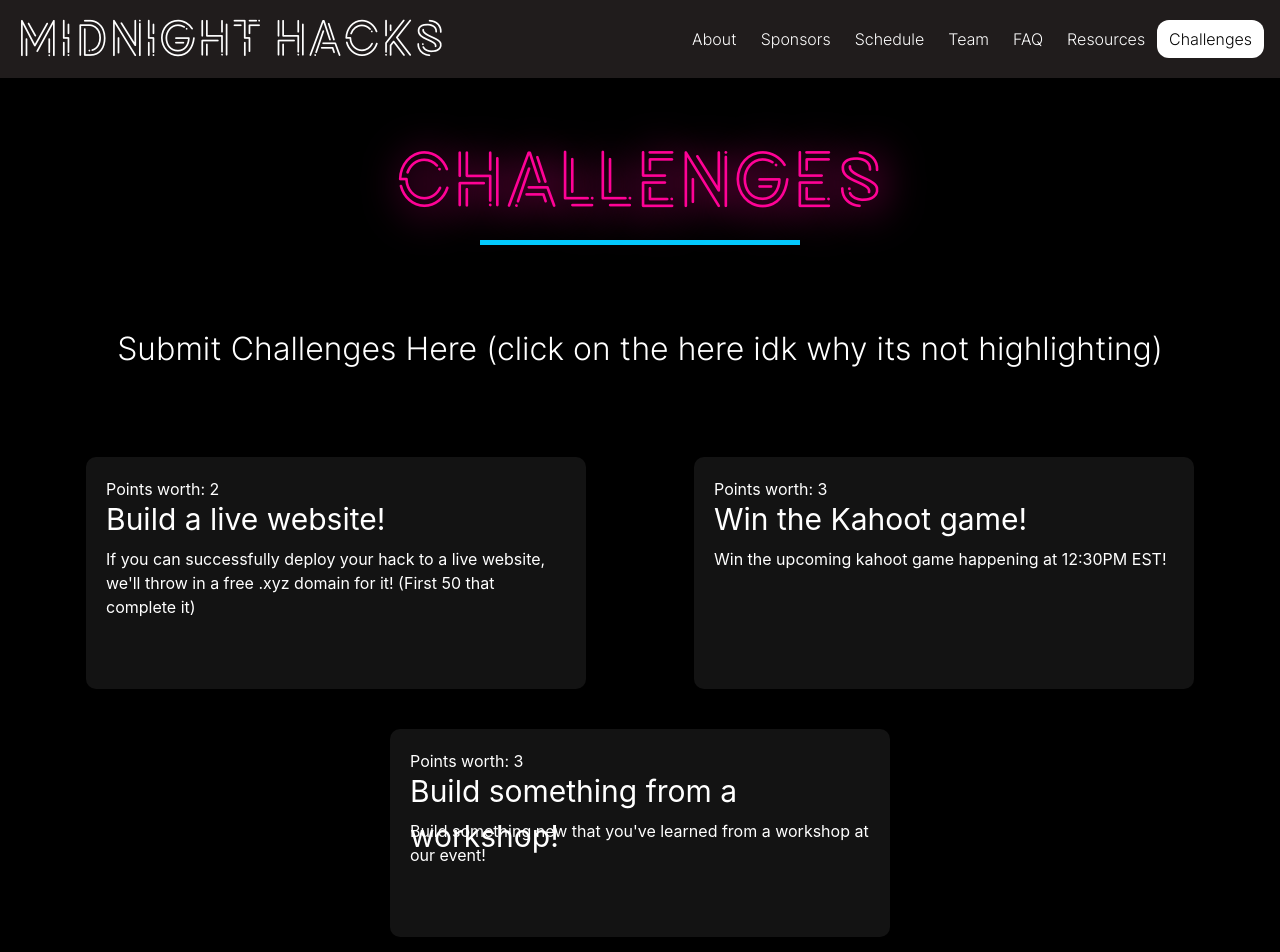
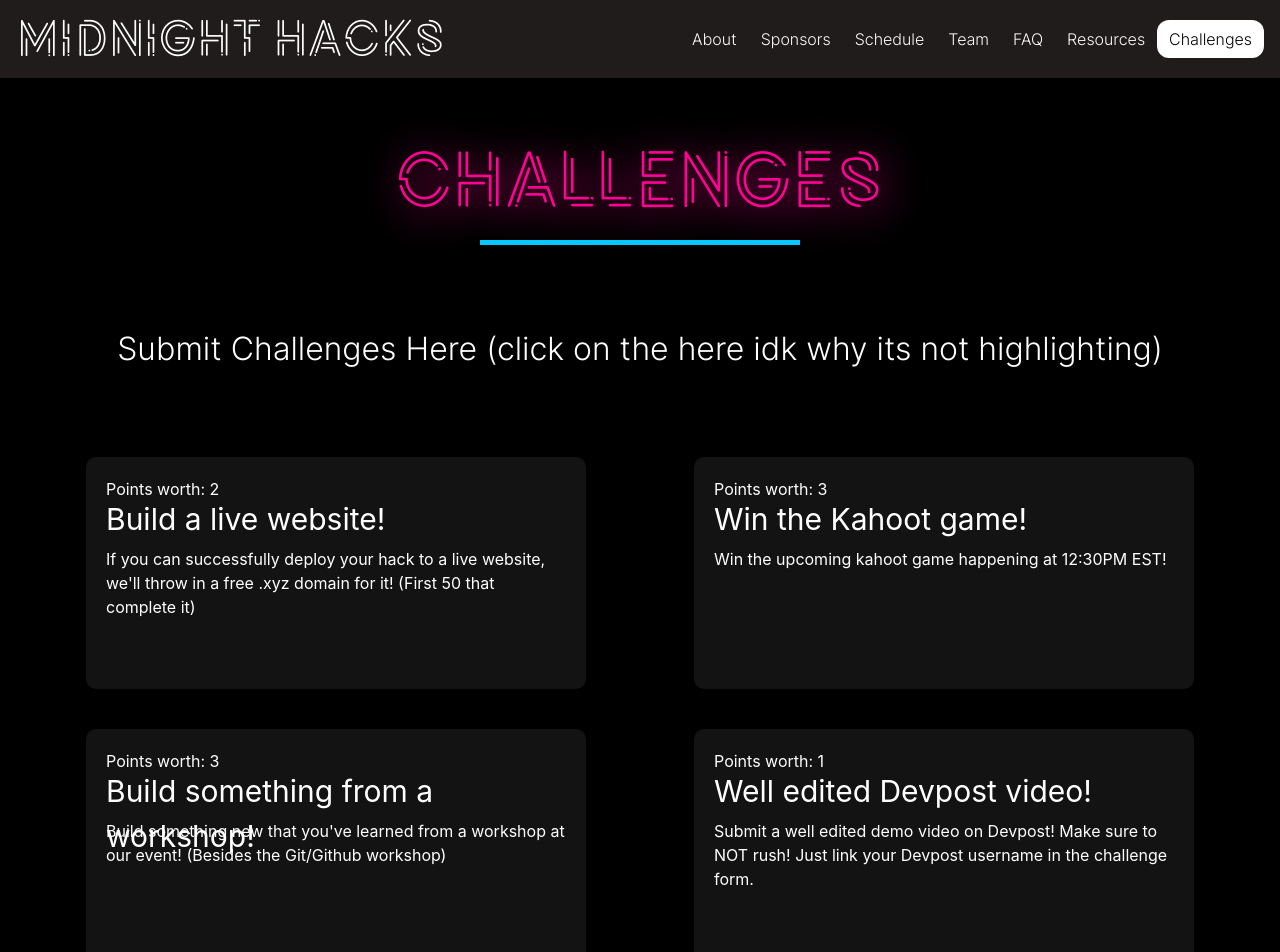
Before and after one commit to Midnight-Hacks/site, a Next.js app: page /challenges in a window 1280 px wide. Shown: the top 952 px of the page. Built offline with nearby package versions, Linux system fonts and the light colour scheme.

Commit message:
clarification

```diff
--- a/pages/challenges.js
+++ b/pages/challenges.js
@@ -18,8 +18,13 @@ const challenges = [
     },
     {
         name: 'Build something from a workshop!',
-        desc: 'Build something new that you\'ve learned from a workshop at our event!',
+        desc: 'Build something new that you\'ve learned from a workshop at our event! (Besides the Git/Github workshop)',
         points: '3'
+    },
+    {
+        name: 'Well edited Devpost video!',
+        desc: 'Submit a well edited demo video on Devpost! Make sure to NOT rush! Just link your Devpost username in the challenge form.',
+        points: '1'
     },
 
 ]
```
